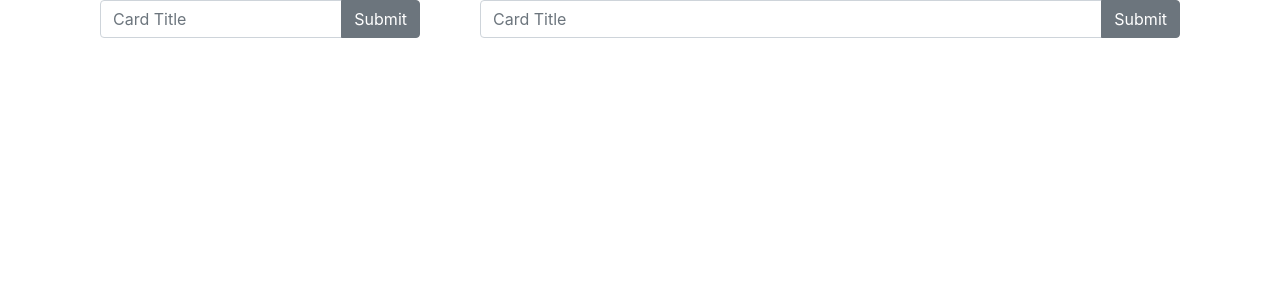
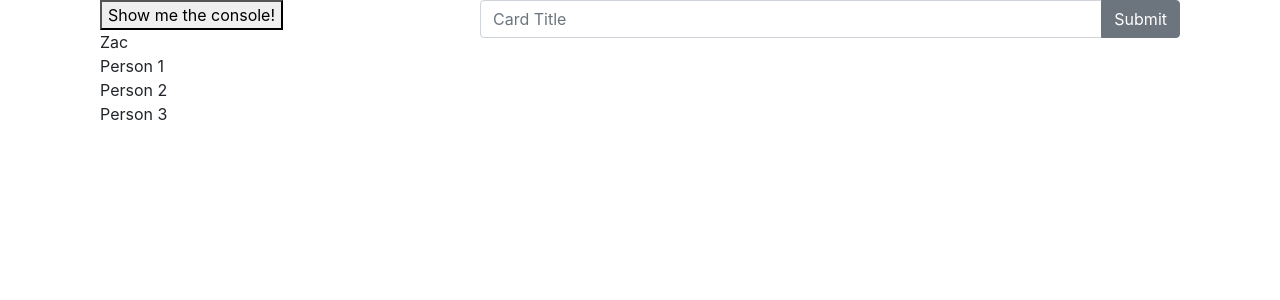
Before and after one commit to thechocobowhisperer/stunning-potato, a React (Create React App) app: page / in a window 1280 px wide. Shown: the top 300 px of the page. Built offline with nearby package versions, Linux system fonts and the light colour scheme.

Commit message:
Map conversations array to display the name of each Person in Conversations

```diff
--- a/src/App.js
+++ b/src/App.js
@@ -4,14 +4,33 @@ import Chatter from './components/ChatInput/ChatInput';
 import Conversations from './components/ChatSelect/ChatSelect'
 
 class App extends Component {
-  state = {}
+  state = {
+    conversations : [
+                    {name: 'Zac'},
+                    {name: 'Person 1'},
+                    {name: 'Person 2'},
+                    {name: 'Person 3'}
+    ]
+  }
+  whatHappened = (event) => {
+    console.log(this.state.conversations)
+  }
+
 
   render () {
+    const convPerson = this.state.conversations.map((person, index) => {
+      return (<div><span key={index} id={index}>{person.name}</span></div>
+  )})
+
     return (
+
       <div className="container">
         <div className='row'>
           <div className='col-4'>
-            <Conversations/>
+            <Conversations>
+              <button onClick={(event) => this.whatHappened(event)}>Show me the console!</button>
+              {convPerson}
+            </Conversations>
           </div>
           <div className='col-8'>
             <Chatter />
--- a/src/components/ChatSelect/ChatSelect.js
+++ b/src/components/ChatSelect/ChatSelect.js
@@ -1,24 +1,11 @@
-import React from 'react';
-import { InputGroup, Input, InputGroupAddon, Button } from 'reactstrap';
+import React, {Component} from 'react';
+
 
 const Conversations = (props) => {
 
     return (
       <div className='container'>
-       <InputGroup>
-            <Input className='' onChange={(event) => this.changeName(event)} name='Name of Input'
-            placeholder='Card Title'
-            />
-            <InputGroupAddon addonType='append'>
-                <Button
-                className=''
-                onClick={() => this.createCard()}
-                >
-                    Submit
-                </Button>
-            </InputGroupAddon>
-
-        </InputGroup>
+       {props.children}
       </div>
     );
   };
```
